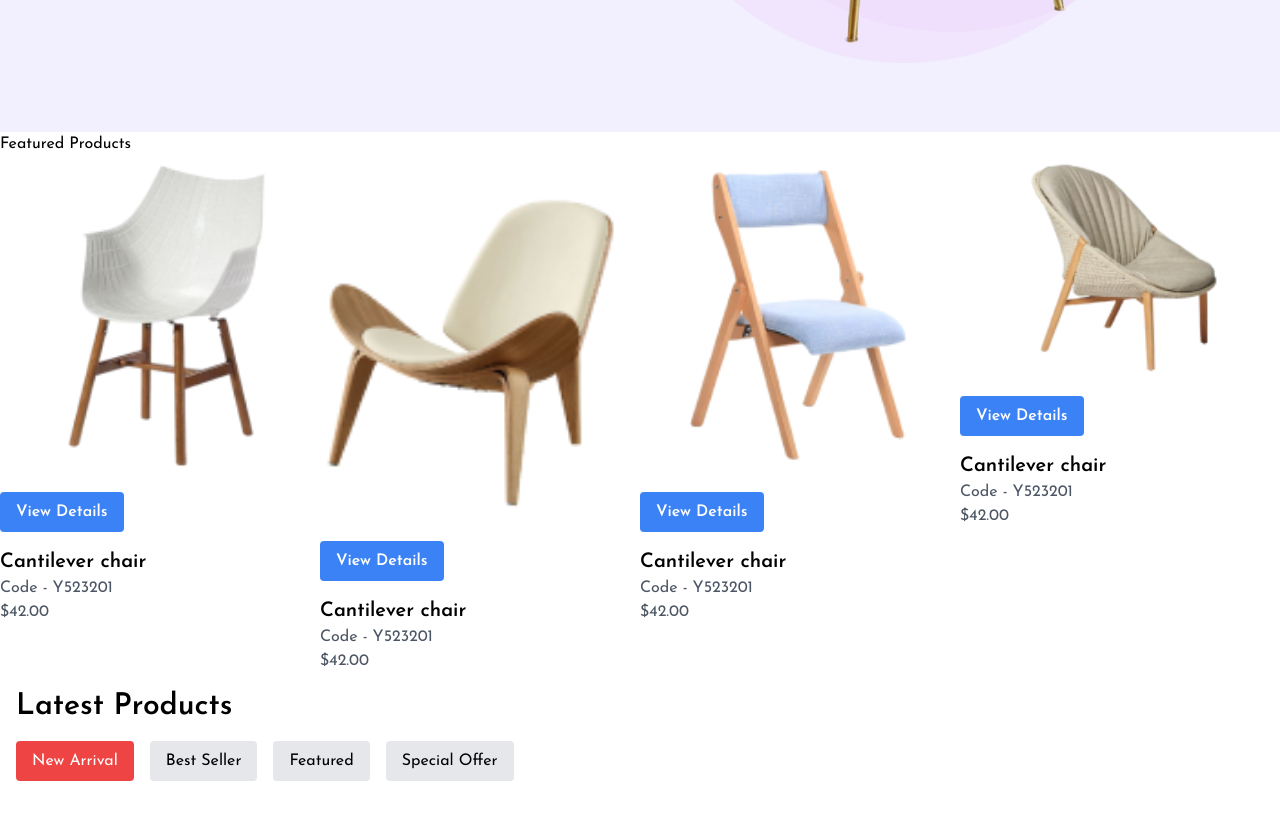
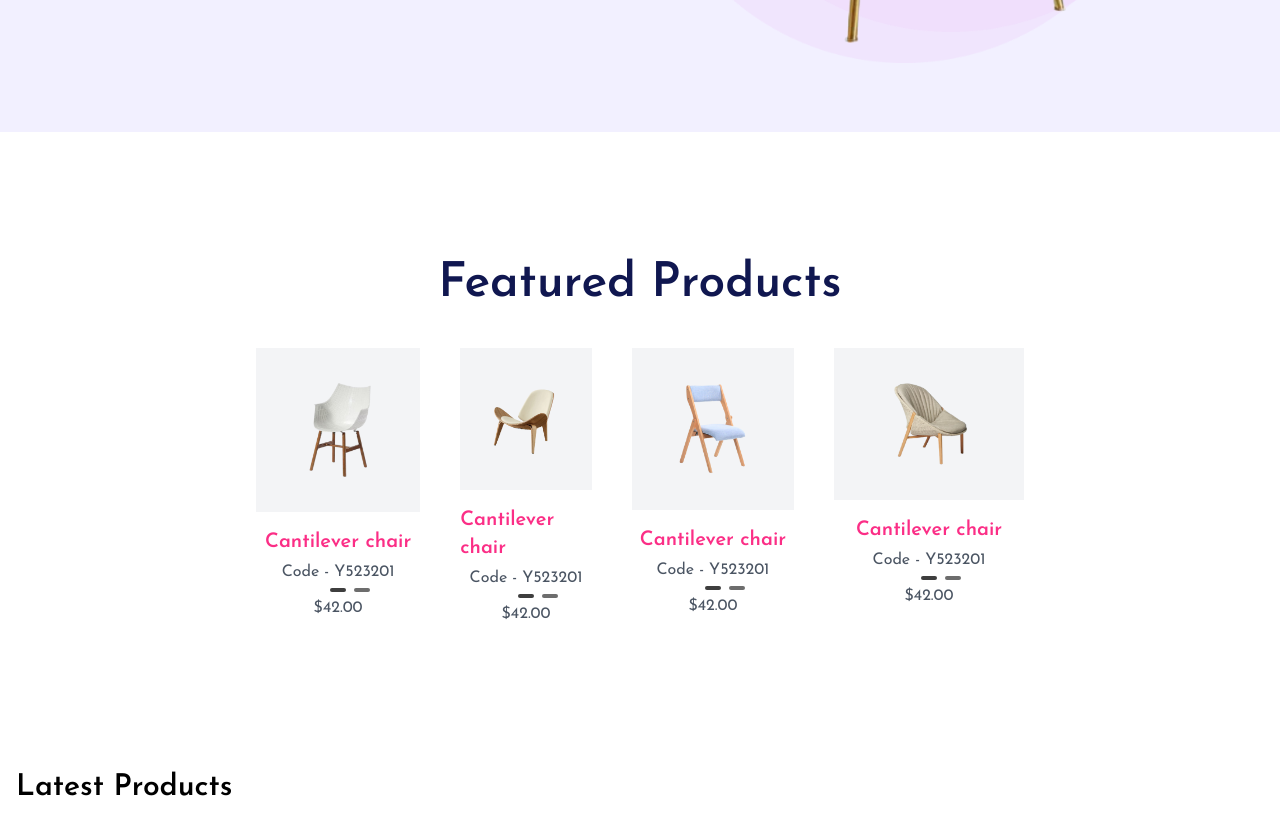
Before and after one commit to Bilalraza617/GIAIC-assignment, a Next.js app in the folder uiux_hackathon/: page / in a window 1280 px wide. Shown: the part 700-1520 px from the top of the page. Built offline with nearby package versions, Linux system fonts and the light colour scheme.

Commit message:
setup featured products

```diff
--- a/uiux_hackathon/src/components/ProductCard.tsx
+++ b/uiux_hackathon/src/components/ProductCard.tsx
@@ -17,29 +17,49 @@ const item = [
 
 const ProductCard = () => {
   return (
-    <div>
-      <h1>Featured Products</h1>
-      <div className="flex">
+    <div className="my-32 w-[60%] m-auto">
+      <h1 className="text-5xl text-navyBlue text-center font-extrabold">Featured Products</h1>
+      <div className="flex gap-10 just my-10">
         {item.map((data: { image: string }, index) => {
           return (
             <div key={index}>
               <div>
-                <div>
+                <div className="relative w-30 h-30 max-h-30">
                   <Image
                     // src={"/" + data.image + "png"}
                     src={`/${data.image}.png`}
-                    width={400}
-                    height={400}
-                    alt="img"
+                    alt={'Product'}
+                    width={500}
+                    height={500}
+                    className='object-cover w-full h-full bg-gray-100 p-8'
                   />
-                  <button className="bg-blue-500 text-white font-bold py-2 px-4 rounded mt-4">
+                  {/* <button className="absolute bg-blue-500 text-white font-bold py-2 px-4 rounded mt-4">
                     View Details
-                  </button>
+                  </button> */}
                 </div>
                 <div>
-                  <div className="details mt-4">
-                    <h3 className="text-xl font-bold">Cantilever chair</h3>
+                  <div className="details mt-4 flex flex-col justify-center items-center gap-1">
+                    <h3 className="text-xl font-bold text-pinkDefault">Cantilever chair</h3>
                     <p className="text-gray-600">Code - Y523201</p>
+                    <div className="flex items-center justify-center gap-2">
+                      {/* {product.colorVariants.map((color, i) => ( */}
+                      <span
+                        // key={i}
+                        className="w-4 h-1 rounded-full"
+                        style={{ backgroundColor: '#87968' }}
+                      ></span>
+                      <span
+                        // key={i}
+                        className="w-4 h-1 rounded-full"
+                        style={{ backgroundColor: '#3e3e3e' }}
+                      ></span>
+                      <span
+                        // key={i}
+                        className="w-4 h-1 rounded-full"
+                        style={{ backgroundColor: '#6d6d6d' }}
+                      ></span>
+                      {/* ))} */}
+                    </div>
                     <p className="text-gray-600">$42.00</p>
                   </div>
                 </div>
```
